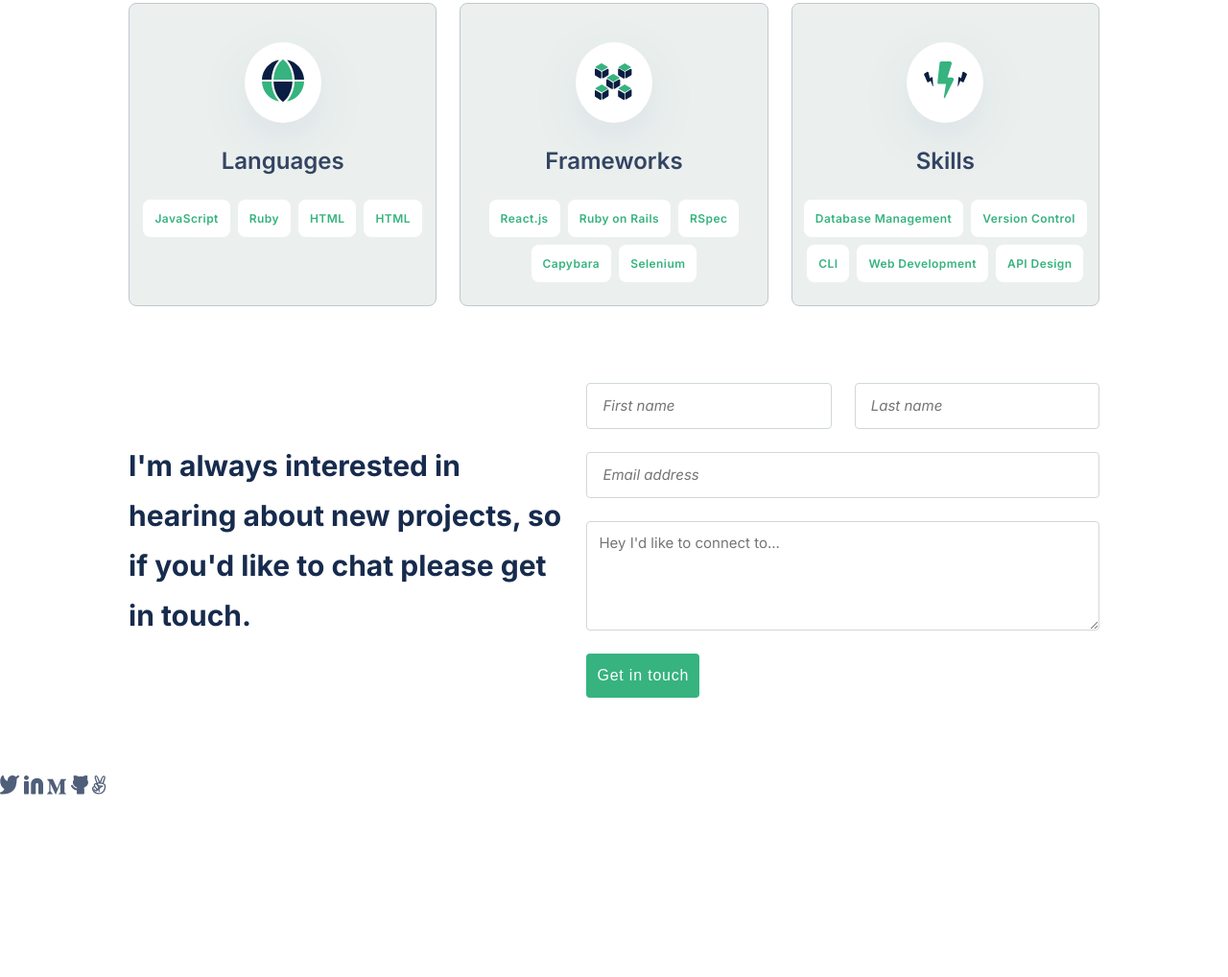
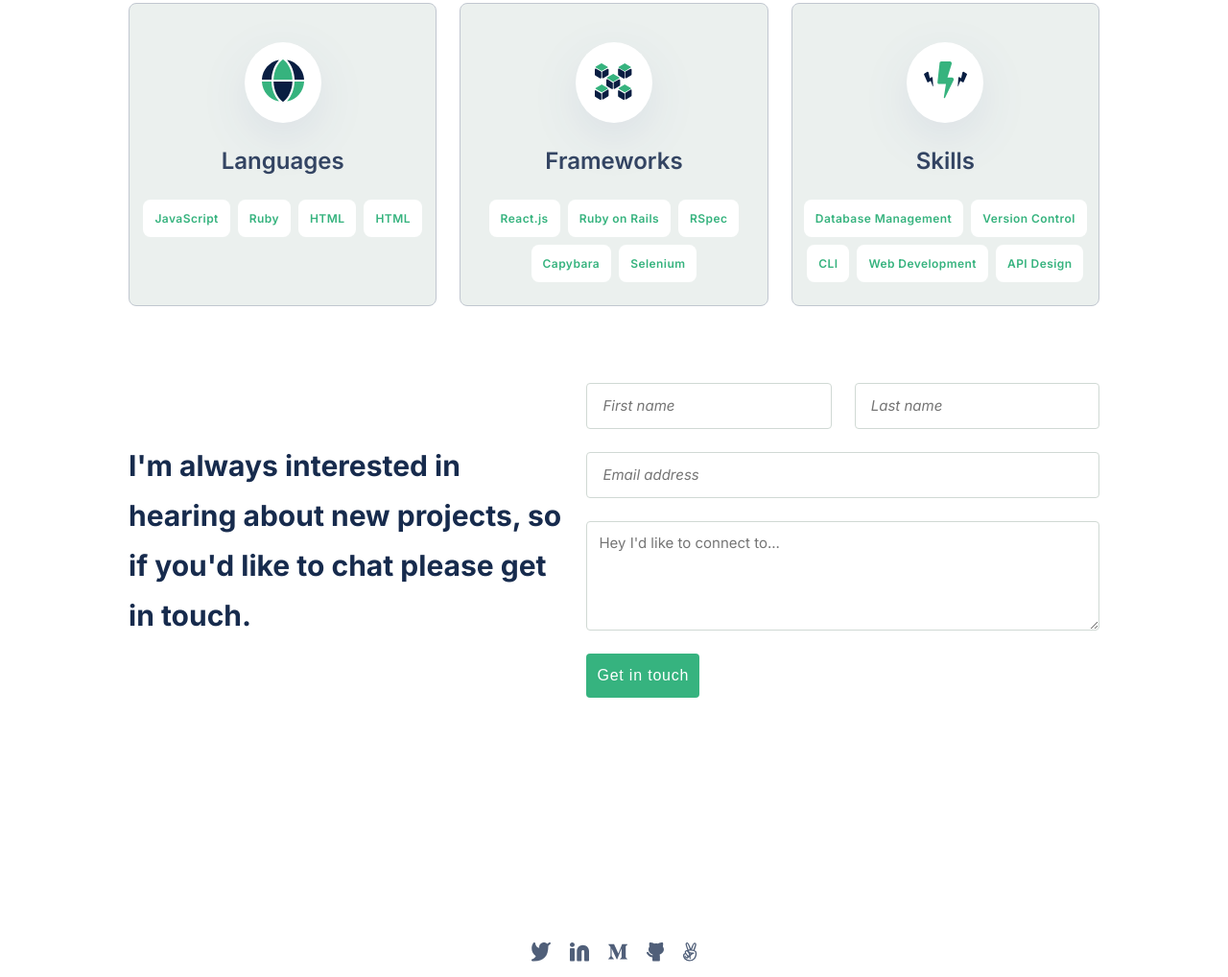
Before and after one commit to shawkatsamir/Portfolio, a website: page index.html in a window 1280 px wide. Shown: the part 2632-3650 px from the top of the page at 96% size. Before the commit the page ends 3464 px from the top, so only its background shows below. Drawn offline with nearby package versions, Linux system fonts and the light colour scheme.

Commit message:
feat: Add project documentation and fix styles

```diff
--- a/css/main.css
+++ b/css/main.css
@@ -471,7 +471,11 @@ textarea {
     margin: 0;
   }
 
-  .contact .contact-socials {
+  .contact-socials:last-child {
+    display: flex;
+    justify-content: center;
+    align-items: center;
+    gap: 2rem;
     margin-top: 15.8rem;
     padding: 1.6rem 0;
   }
```
Also changed, not shown: package.json (added, +28 -0 lines), .stylelintrc.json (added), README.md, 3 other files.
